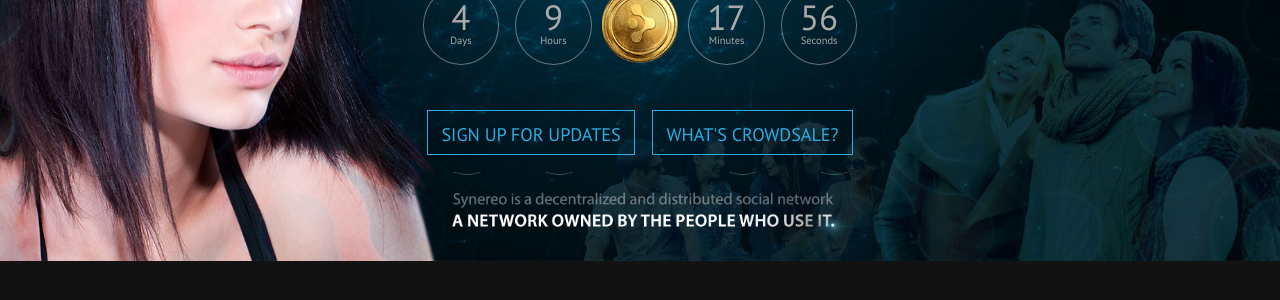
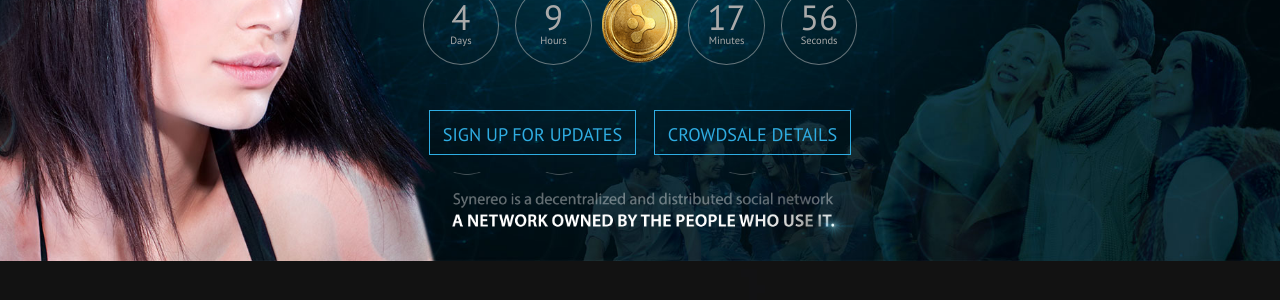
Before and after one commit to synereo/synereo.github.io, a Jekyll site: the page built from index.html, in a window 1280 px wide and 900 px high, scrolled down 324 px. Shown: the part 138-438 px from the top of the window. Built offline with Jekyll 4.4.1, drawn with Linux system fonts in a browser that asks for light colours; nearby versions of some CDN libraries.

Commit message:
Crowdsale details

```diff
--- a/_layouts/home.html
+++ b/_layouts/home.html
@@ -67,7 +67,7 @@
         </div>
         <div class="links">
           <a href="#contact" class="cta cta-blue">Sign up for updates</a>
-          <a href="http://blog.synereo.com/2015/03/18/crowdsale/" class="cta cta-blue">What's crowdsale?</a>
+          <a href="http://blog.synereo.com/2015/03/18/crowdsale/" class="cta cta-blue">Crowdsale details</a>
           <img class="subtitle" src="/img/synereo/subtitle.png">
         </div>
       </section>
```
